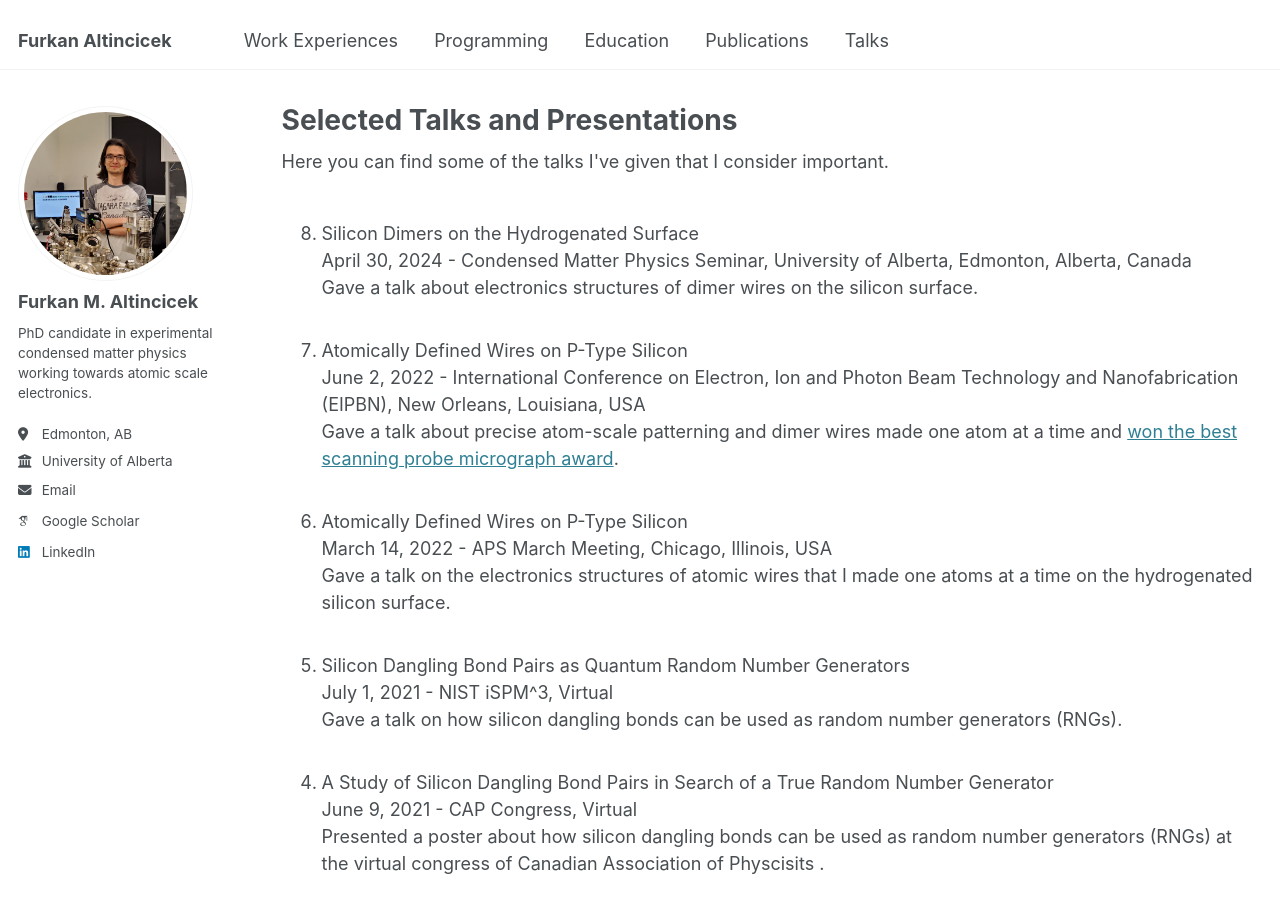
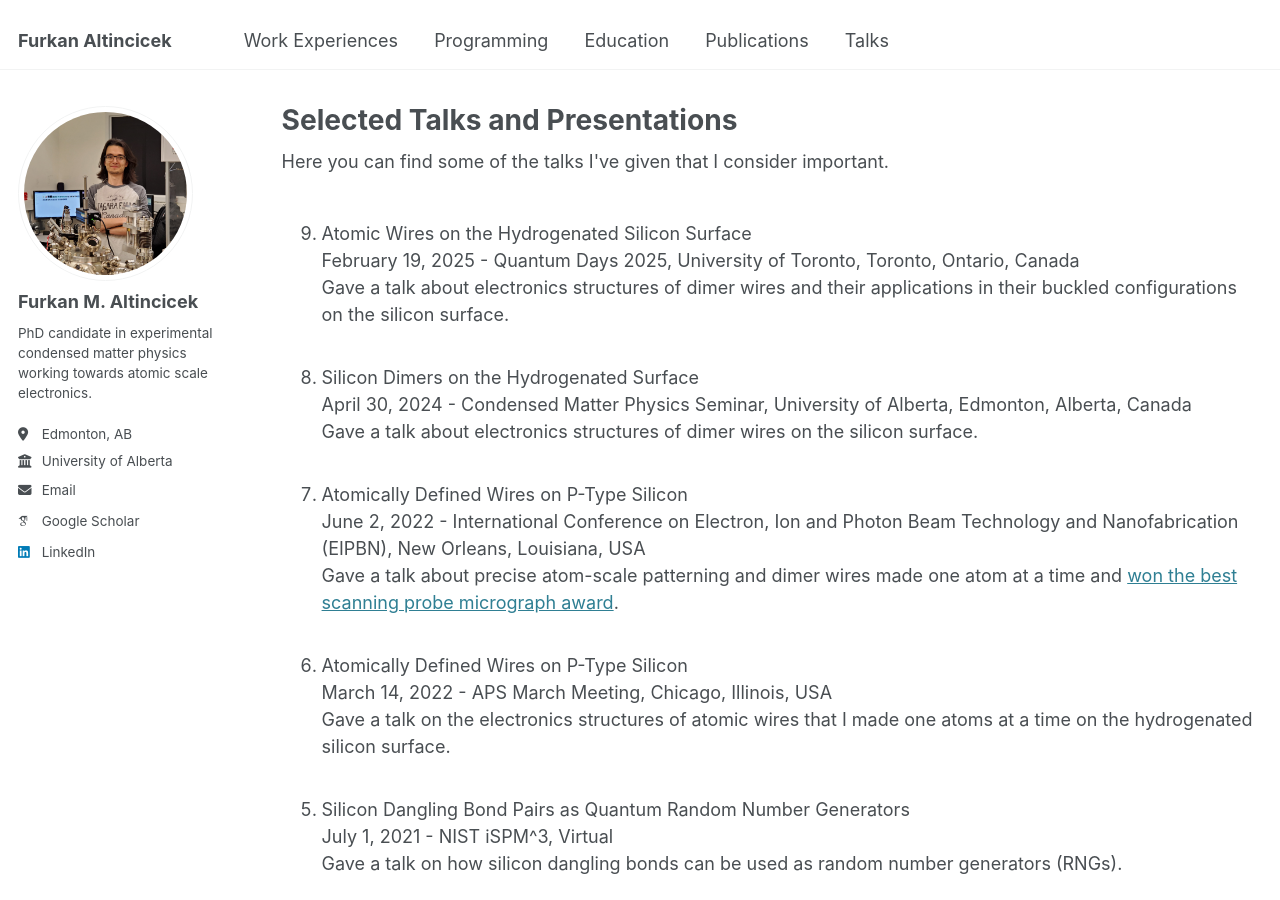
Before and after one commit to faltincicek/faltincicek.github.io, a Jekyll site: the page built from _pages/talks.html, in a window 1280 px wide and 900 px high. Built offline with Jekyll 4.4.1, drawn with Linux system fonts in a browser that asks for light colours; some web fonts are replaced.

Commit message:
Update talks.html

```diff
--- a/_pages/talks.html
+++ b/_pages/talks.html
@@ -8,6 +8,12 @@ author_profile: true
 Here you can find some of the talks I've given that I consider important.<br><br>
 
 <ol reversed>
+
+<li>
+Atomic Wires on the Hydrogenated Silicon Surface<br>
+February 19, 2025 - Quantum Days 2025, University of Toronto, Toronto, Ontario, Canada<br>
+Gave a talk about electronics structures of dimer wires and their applications in their buckled configurations on the silicon surface.<br><br>
+</li>
 
 <li>
 Silicon Dimers on the Hydrogenated Surface<br>
```
